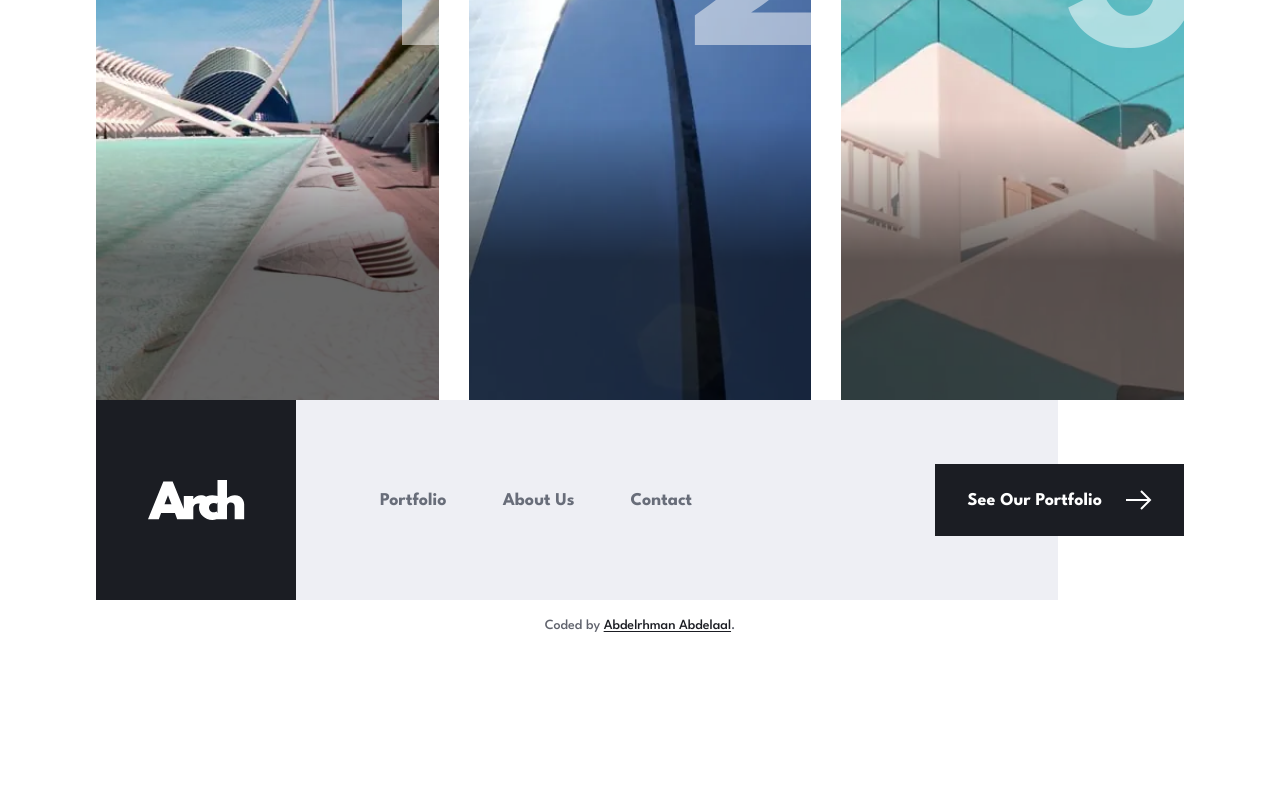
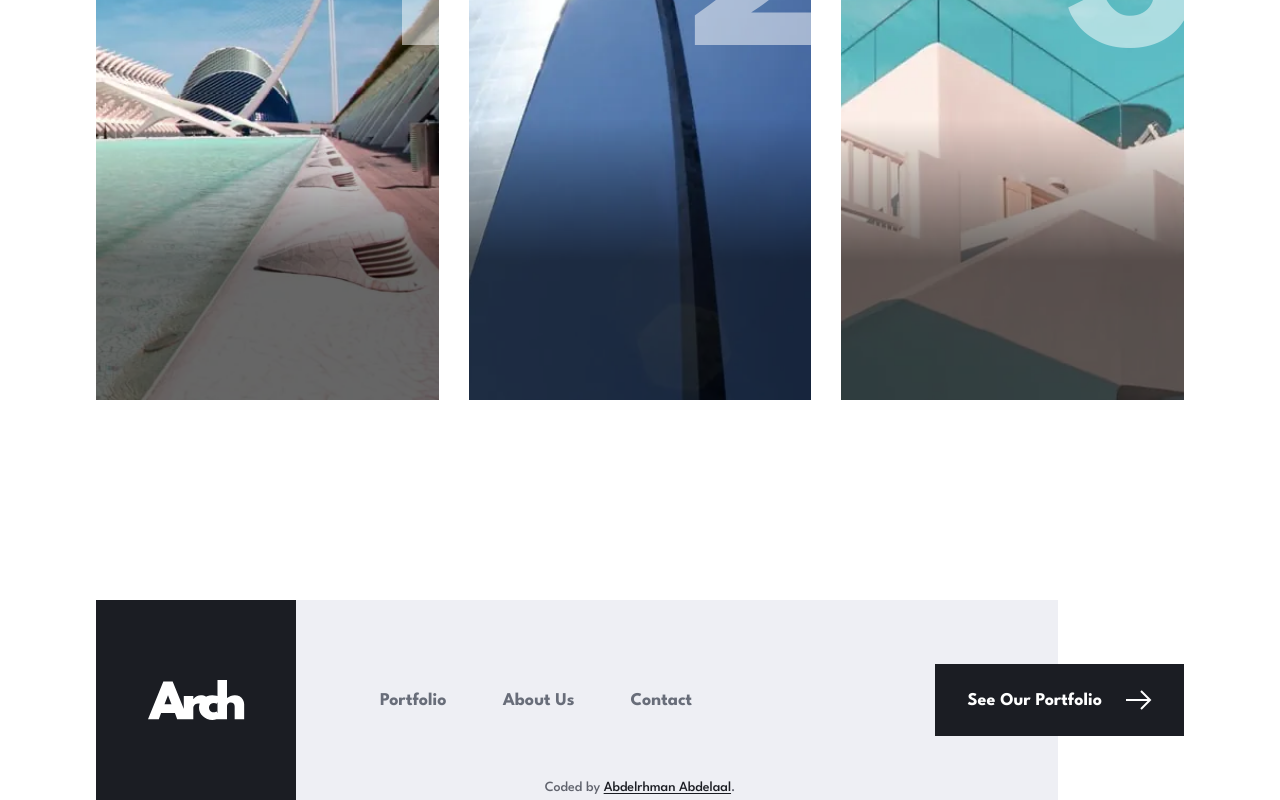
Before and after one commit to MrBlackvanta/arch-studio-multi-page-website, a Next.js app: page / in a window 1280 px wide. Shown: the part 2891-3691 px from the top of the page. Before the commit the page ends 3529 px from the top, so only its background shows below. Built offline with nearby package versions, Linux system fonts and the light colour scheme.

Commit message:
fix: restore the gap above the footer and put the signature inside the band

```diff
--- a/src/components/layout/attribution.tsx
+++ b/src/components/layout/attribution.tsx
@@ -1,6 +1,6 @@
 export default function Attribution() {
   return (
-    <p className="px-8 pt-4 pb-0.5 text-center text-sm text-dark-grey">
+    <p className="absolute inset-x-0 bottom-0.5 px-8 text-center text-sm text-dark-grey">
       Coded by{" "}
       <a
         href="https://www.linkedin.com/in/abdelrhman-vanta/"
--- a/src/components/layout/site-footer.tsx
+++ b/src/components/layout/site-footer.tsx
@@ -27,8 +27,8 @@ export default function SiteFooter() {
             See Our Portfolio
           </Button>
         </div>
+        <Attribution />
       </div>
-      <Attribution />
     </footer>
   );
 }
--- a/src/views/home/featured.tsx
+++ b/src/views/home/featured.tsx
@@ -12,7 +12,7 @@ export default function Featured() {
   const { heading, cta, cardLabel, projects } = featured;
 
   return (
-    <section className="pt-18.25 md:pt-50">
+    <section className="pt-18.25 pb-18 md:pt-50 md:pb-50">
       <div className="v-container">
         <div className="flex items-end justify-between">
           <h2 className="text-h2-sm font-bold text-very-dark-blue md:text-h2">
```
Also changed, not shown: screenshot.webp.
